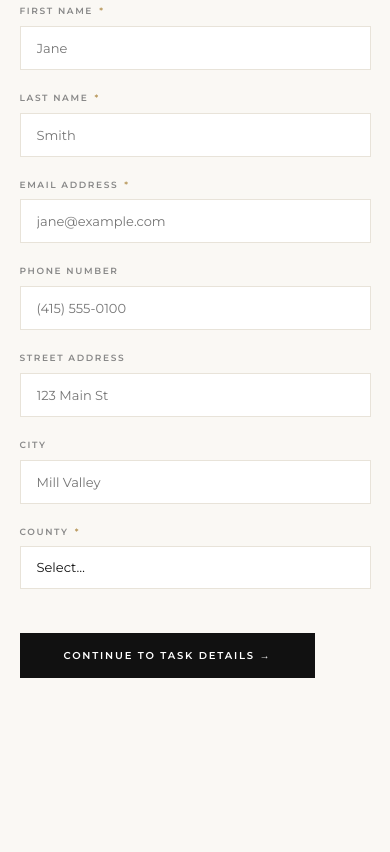
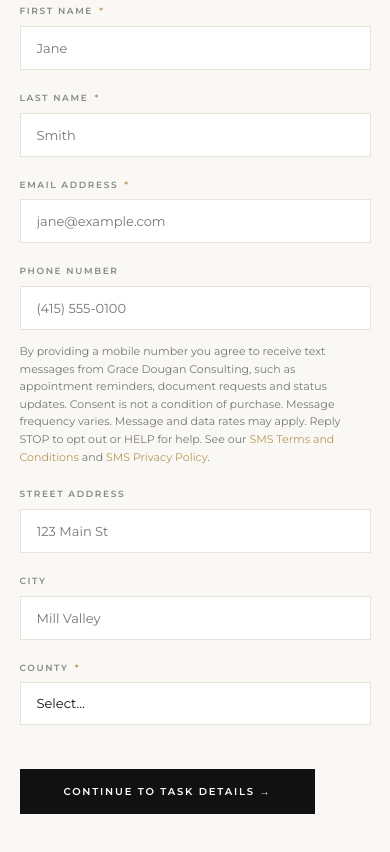
Before and after one commit to grace9149/gdc-redesign, a plain HTML site: page onboard.html in a window 390 px wide. Shown: the part 847-1699 px from the top of the page. Before the commit the page ends 1625 px from the top, so only its background shows below. Drawn offline with nearby package versions, Linux system fonts and the light colour scheme.

Commit message:
Add SMS consent notice beside phone number on onboarding forms
Co-Authored-By: Claude Sonnet 5.5 <noreply@anthropic.com>

```diff
--- a/onboard.html
+++ b/onboard.html
@@ -447,6 +447,7 @@
         <div class="field">
           <label for="s1-phone">Phone Number</label>
           <input type="tel" id="s1-phone" placeholder="(415) 555-0100" />
+<p style="margin:6px 0 0;font-size:11px;line-height:1.6;color:#777;">By providing a mobile number you agree to receive text messages from Grace Dougan Consulting, such as appointment reminders, document requests and status updates. Consent is not a condition of purchase. Message frequency varies. Message and data rates may apply. Reply STOP to opt out or HELP for help. See our <a href="/sms-terms" target="_blank" rel="noopener" style="color:#B8975A;">SMS Terms and Conditions</a> and <a href="/sms-privacy" target="_blank" rel="noopener" style="color:#B8975A;">SMS Privacy Policy</a>.</p>
         </div>
         <div class="field field--full">
           <label for="s1-address">Street Address</label>
```
Also changed, not shown: clientonboarding.html (+1 -0 lines).
